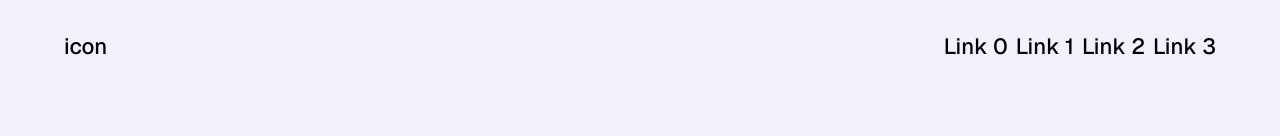
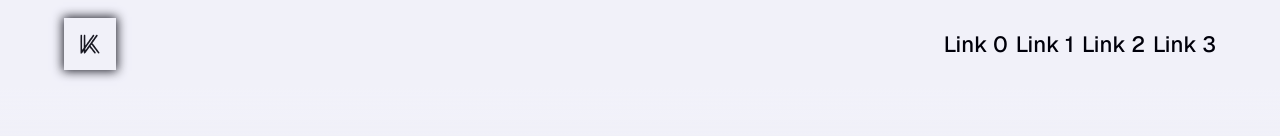
Before and after one commit to khinshankhan/www, a Next.js app: page / in a window 1280 px wide. Shown: the top 136 px of the page. Built offline with nearby package versions, Linux system fonts and the light colour scheme.

Commit message:
integrate logo as home link

```diff
--- a/src/components/layout/site-header.tsx
+++ b/src/components/layout/site-header.tsx
@@ -1,4 +1,5 @@
 import React from "react"
+import NextLink from "next/link"
 import {
   ScrollReveal,
   ScrollRevealBackground,
@@ -6,6 +7,7 @@ import {
 import { Divider } from "@/components/design-system/primitives/divider"
 import { EdgeFade } from "@/components/design-system/primitives/edge-fade"
 import { typographyVariants } from "@/components/design-system/primitives/text"
+import { Logo } from "@/components/layout/logo"
 import { cn } from "@/lib/utils"
 
 export function SiteHeader() {
@@ -14,15 +16,15 @@ export function SiteHeader() {
       fromColor="var(--color-background-1)"
       toColor="var(--color-background-2)"
       rangePx={900}
-      className="z-2 sticky top-0 w-full"
+      className="z-2 sticky top-0 flex min-h-[68px] w-full flex-col items-center justify-center md:min-h-[78px] lg:min-h-[88px]"
     >
-      <header className="align-center flex w-full justify-center py-4 pt-8">
+      <header className="align-center flex w-full justify-center">
         <div className="maxw-page w-full">
-          <nav className="align-center flex flex-row justify-between">
-            {/* TODO: port over logo */}
-            <div className={cn(typographyVariants({ variant: "nav" }), "text-foreground-strong")}>
-              icon
-            </div>
+          <nav className="align-center flex flex-row items-center justify-between">
+            {/* lhs on all views */}
+            <NextLink aria-label="Navigate to homepage." href="/" className="group">
+              <Logo className={cn("size-[42px] md:size-[45px] lg:size-[52px]")} />
+            </NextLink>
 
             <div className="align-center flex flex-row gap-2">
               {[...Array(4).keys()].map((num) => {
```
